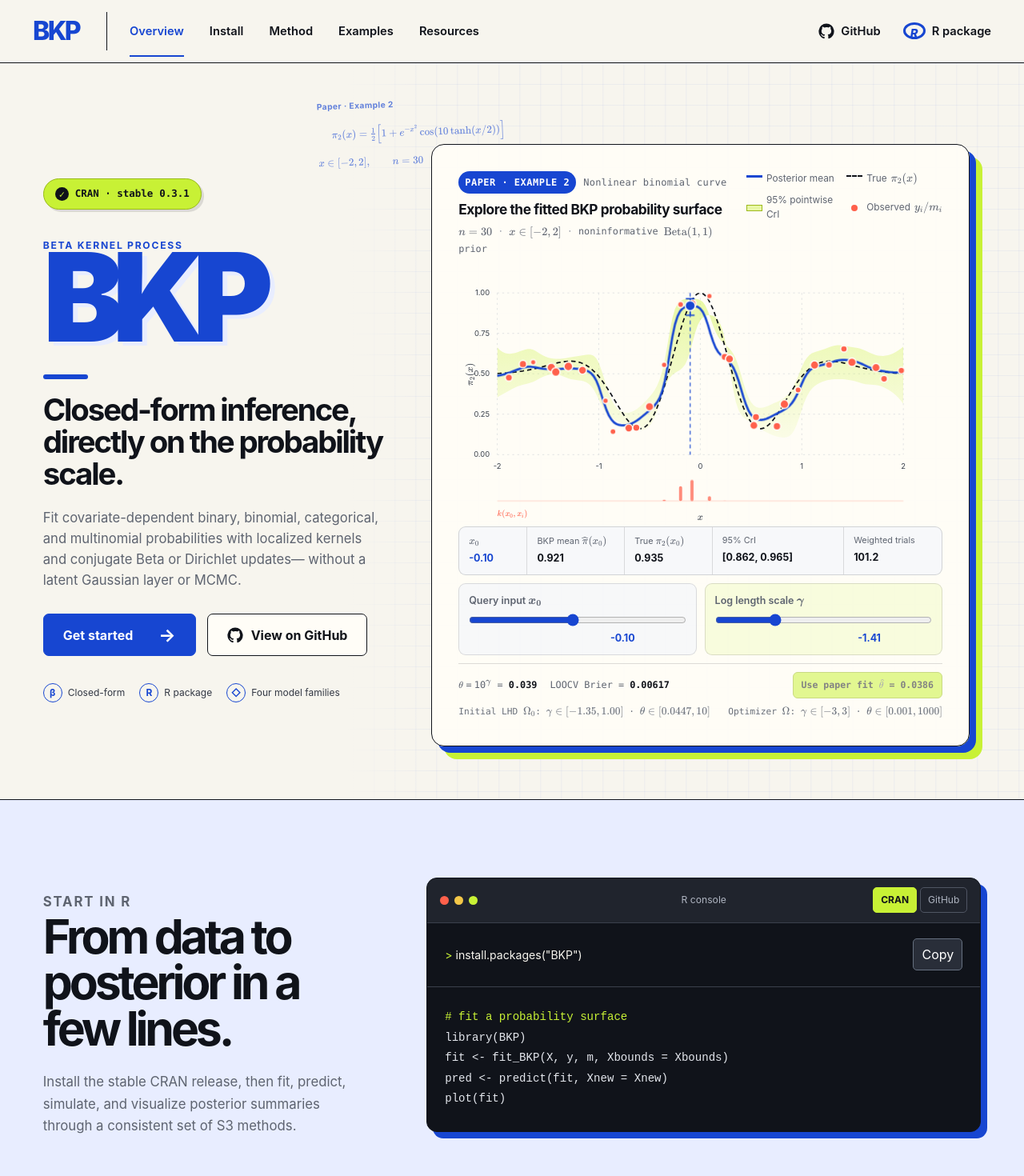
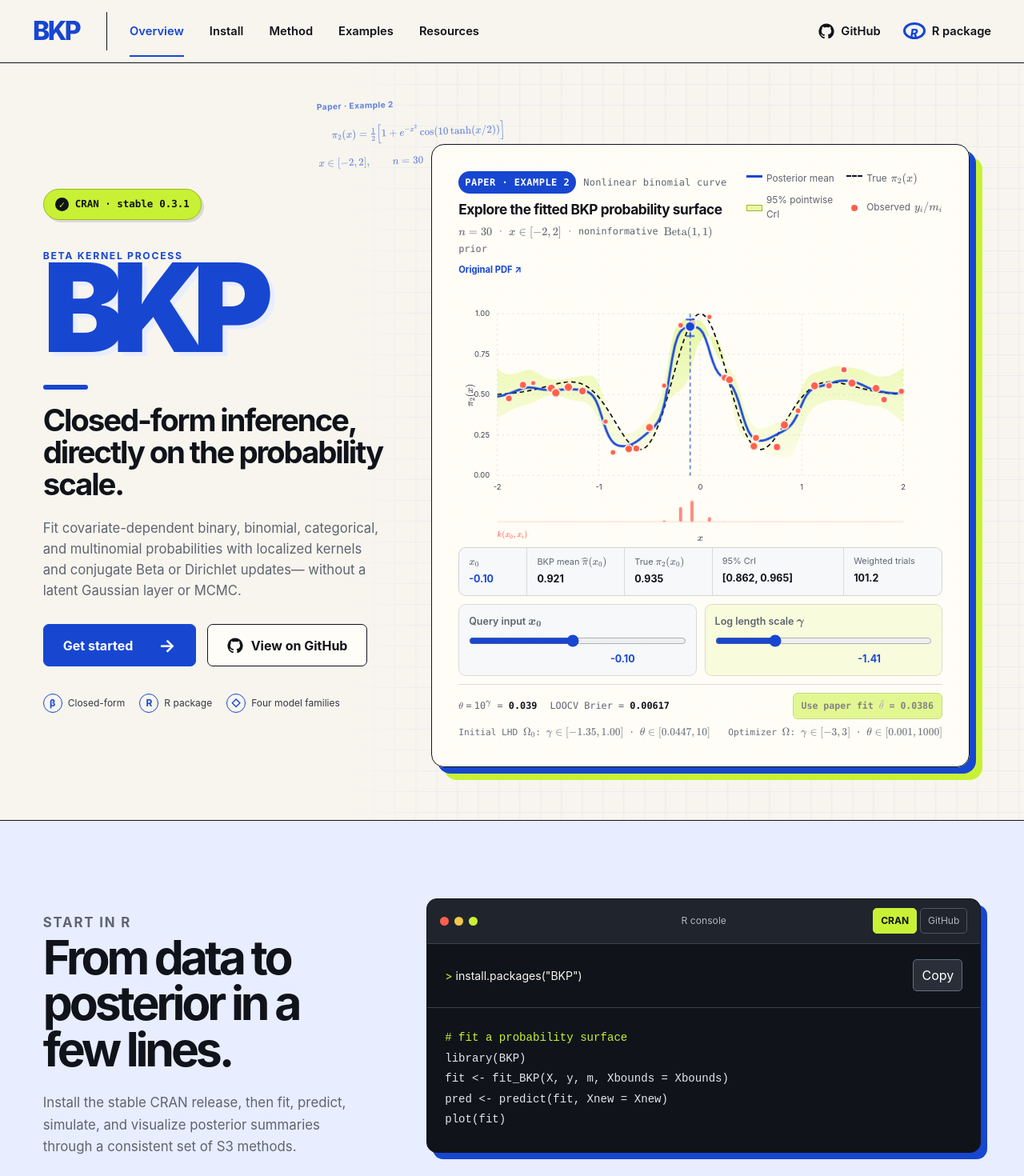
Before and after one commit to Jiangyan-Zhao/BKP-website, a React (Vite) app: page / in a window 1280 px wide. Shown: the top 1470 px of the page at 80% size. Built offline with nearby package versions, Linux system fonts and the light colour scheme.

Commit message:
Remove duplicate example and move TwinBKP legend

```diff
--- a/src/App.tsx
+++ b/src/App.tsx
@@ -193,6 +193,7 @@
   const [query, setQuery] = useState(-0.1);
   const [gamma, setGamma] = useState(example2Fit.gamma);
   const theta = Math.pow(10, gamma);
+  const originalFigureUrl = `${import.meta.env.BASE_URL}results/ex2.pdf`;
 
   const curve = useMemo(() => {
     const points = Array.from({ length: 161 }, (_, i) => -2 + (4 * i) / 160);
@@ -250,6 +251,7 @@
             <MathFormula>{"x\\in[-2,2]"}</MathFormula><i>·</i>
             noninformative <MathFormula>{"\\operatorname{Beta}(1,1)"}</MathFormula> prior
           </small>
+          <a className="paper-example-link" href={originalFigureUrl} target="_blank" rel="noreferrer">Original PDF ↗</a>
         </div>
         <div className="legend" aria-hidden="true">
           <span><i className="legend-line" />Posterior mean</span>
@@ -470,7 +472,7 @@
       </header>
 
       <figure className="twin-figure">
-        <svg viewBox="0 0 1000 448" role="img" aria-label={`TwinBKP global and local training points for query x zero equals ${query.toFixed(2)}`}>
+        <svg viewBox="0 0 1160 448" role="img" aria-label={`TwinBKP global and local training points for query x zero equals ${query.toFixed(2)}`}>
           <rect className="twin-plot-background" x={twinChart.left} y={twinChart.top} width={twinChart.width} height={twinChart.height} />
           {[0, 0.25, 0.5, 0.75, 1].map((tick) => (
             <g key={`y-${tick}`}>
@@ -521,7 +523,7 @@
             </foreignObject>
           </g>
 
-          <g className="twin-plot-legend" transform="translate(104 74)">
+          <g className="twin-plot-legend" transform="translate(962 160)">
             <rect x="-15" y="-24" width="190" height="139" rx="7" />
             <circle className="twin-training-point legend-point" cx="0" cy="0" r="3" /><text x="20" y="5">Training data</text>
             <path className="twin-test-point" d="M-4,19 L4,27 M4,19 L-4,27" /><text x="20" y="27">Testing location</text>
@@ -595,7 +597,7 @@
   );
 }
 
-type ExampleKey = "curve" | "surface" | "warbler";
+type ExampleKey = "surface" | "warbler";
 
 const examples: Record<
   ExampleKey,
@@ -609,15 +611,6 @@
     sourceUrl: string;
   }
 > = {
-  curve: {
-    title: "Nonlinear BKP posterior",
-    description: "The original Example 2 figure compares the fitted posterior mean and pointwise 95% credible interval with observed proportions and the true nonlinear probability function.",
-    tag: "BKP · Example 2",
-    figure: "/results/ex2.pdf",
-    alt: "BKP posterior mean and 95 percent credible interval for the nonlinear binomial example",
-    source: "s4_ex2_bkp_1d_nonlinear.R",
-    sourceUrl: "https://github.com/Jiangyan-Zhao/BKP-paper/blob/master/code/s4_ex2_bkp_1d_nonlinear.R",
-  },
   surface: {
     title: "Iris multiclass classification",
     description: "The original Example 7 figure shows the DKP classification regions and maximum predicted class probability, making uncertain decision boundaries visible.",
@@ -639,7 +632,7 @@
 };
 
 function ExampleExplorer() {
-  const [selected, setSelected] = useState<ExampleKey>("curve");
+  const [selected, setSelected] = useState<ExampleKey>("surface");
   const figureUrl = `${import.meta.env.BASE_URL}${examples[selected].figure.replace(/^\//, "")}`;
   return (
     <div className="example-explorer">
@@ -850,11 +843,11 @@
 
         <div className="results-intro">
           <div>
-            <p className="section-kicker">Original paper results</p>
-            <h3>Inspect the evidence. Reproduce every figure.</h3>
+            <p className="section-kicker">Selected paper results</p>
+            <h3>Compare fitted results. Reproduce each analysis.</h3>
           </div>
           <p>
-            Each panel embeds the original vector PDF from BKP-paper. Open a figure at
+            Each panel embeds an original vector PDF from BKP-paper. Open a figure at
             full resolution or follow its R script to reproduce the published result.
           </p>
         </div>
--- a/src/styles.css
+++ b/src/styles.css
@@ -304,6 +304,15 @@
   font-size: 0.74rem;
 }
 .paper-example-heading small i { color: #a3a7af; font-style: normal; }
+.paper-example-link {
+  display: inline-flex;
+  margin-top: 8px;
+  color: var(--blue);
+  font-family: var(--font-geist-mono), monospace;
+  font-size: 0.7rem;
+  font-weight: 700;
+}
+.paper-example-link:hover { text-decoration: underline; }
 .query-control input:focus-visible,
 .fit-summary button:focus-visible,
 a:focus-visible { outline: 3px solid var(--lime); outline-offset: 3px; }
@@ -752,7 +761,6 @@
   border: 0;
   background: white;
 }
-.paper-figure.curve { width: 100%; }
 .paper-figure > a { color: var(--blue); text-decoration: underline; }
 .example-caption {
   display: flex;
@@ -926,7 +934,7 @@
   .twin-paper { border-top: 1px solid var(--ink); border-left: 0; }
   .twin-paper-figure { height: 480px; }
   .example-explorer { grid-template-columns: 1fr; }
-  .example-tabs { display: grid; grid-template-columns: repeat(3, 1fr); border: 1px solid var(--ink); }
+  .example-tabs { display: grid; grid-template-columns: repeat(2, 1fr); border: 1px solid var(--ink); }
   .example-tabs button { border-right: 1px solid var(--ink); border-bottom: 0; }
   .example-tabs button:last-child { border-right: 0; }
   .install-section { grid-template-columns: 1fr; }
```
